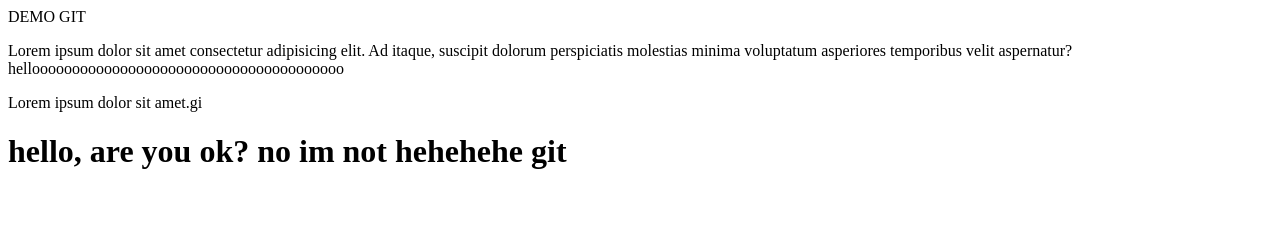
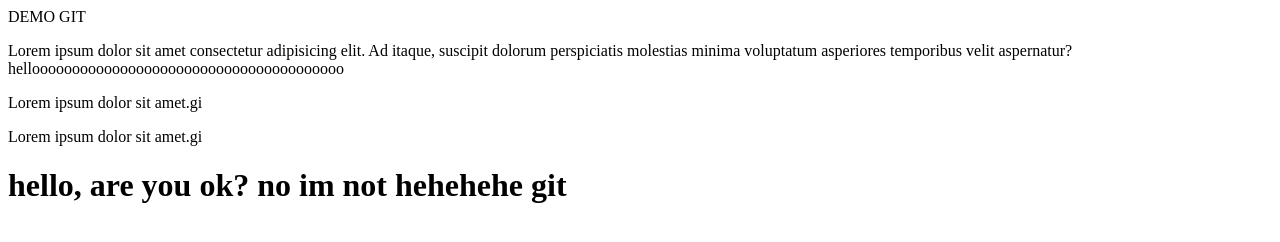
Before and after one commit to kjkjkjbt/git-bc64, a plain HTML site: page index.html in a window 1280 px wide. Drawn offline with Linux system fonts and the light colour scheme.

Commit message:
commit master

```diff
--- a/index.html
+++ b/index.html
@@ -16,6 +16,8 @@
 
 
     <p>Lorem ipsum dolor sit amet.gi</p>
+    <p>Lorem ipsum dolor sit amet.gi</p>
+
 
     <h1> hello, are you ok? no im not hehehehe git </h1>
   </body>
```
